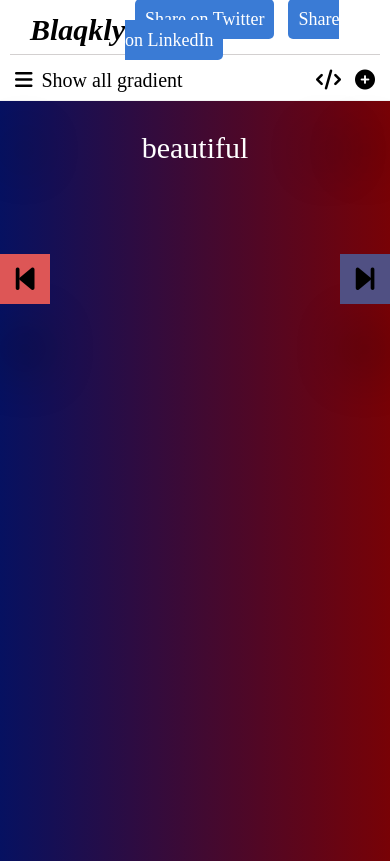
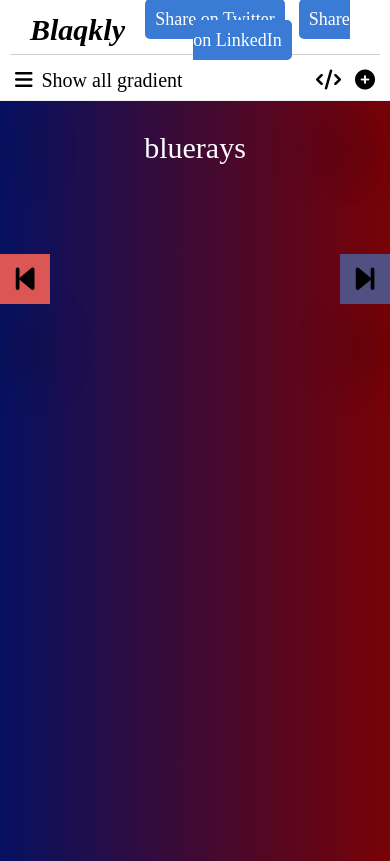
Before and after one commit to JoyOffiong/BackgroundColorChanger, a plain HTML site: page index.html in a window 390 px wide. Drawn offline with Linux system fonts and the light colour scheme.

Commit message:
improve ui

```diff
--- a/header.css
+++ b/header.css
@@ -57,3 +57,14 @@ button:hover{
    border-radius: 5px;
    font-size: 18px;
 }
+
+
+@media(max-width: 1000px){
+header{
+    text-align: center;
+};
+
+button{
+    display: none;
+}
+}
--- a/index.js
+++ b/index.js
@@ -21,15 +21,15 @@ window.addEventListener('load', ()=>{
 
 
 let color = [
-  { col1: "#780206", col2: "#061161", colname:"beautiful"},
+  { col1: "#780206", col2: "#061161", colname:"bluerays"},
   { col1: "#FBD3E9", col2: "#BB377D", colname:"girlypink"},
   { col1: "#00d2ff", col2: "#3a7bd5", colname: "oceanblue" },
   { col1: "#f2709c", col2: "#ff9472", colname: "peachyPink" },
   { col1: "#a73737", col2: "#7a2828",colname: "browny"},
   { col1: "#4b6cb7", col2: "#182848", colname: "bluewy" },
-  { col1: "#C04848", col2: "#480048",  colname: "blackish" },
-  { col1: "#5f2c82", col2: "#49a09d", colname: "darkblak" },
-  { col1: "#232526", col2: "#414345",  colname: "bluewy"},
+  { col1: "#C04848", col2: "#480048",  colname: "Dark Peperon" },
+  { col1: "#5f2c82", col2: "#49a09d", colname: "VallyQueens" },
+  { col1: "#232526", col2: "#414345",  colname: "blaqkish"},
   { col1: "#5C258D", col2: "#4389A2",  colname: "girlblue" },
   { col1: "#4776E6", col2: "#8E54E9",  colname: "bluewy" },
 ];
```
Also changed, not shown: modal.css (+0 -59 lines).
